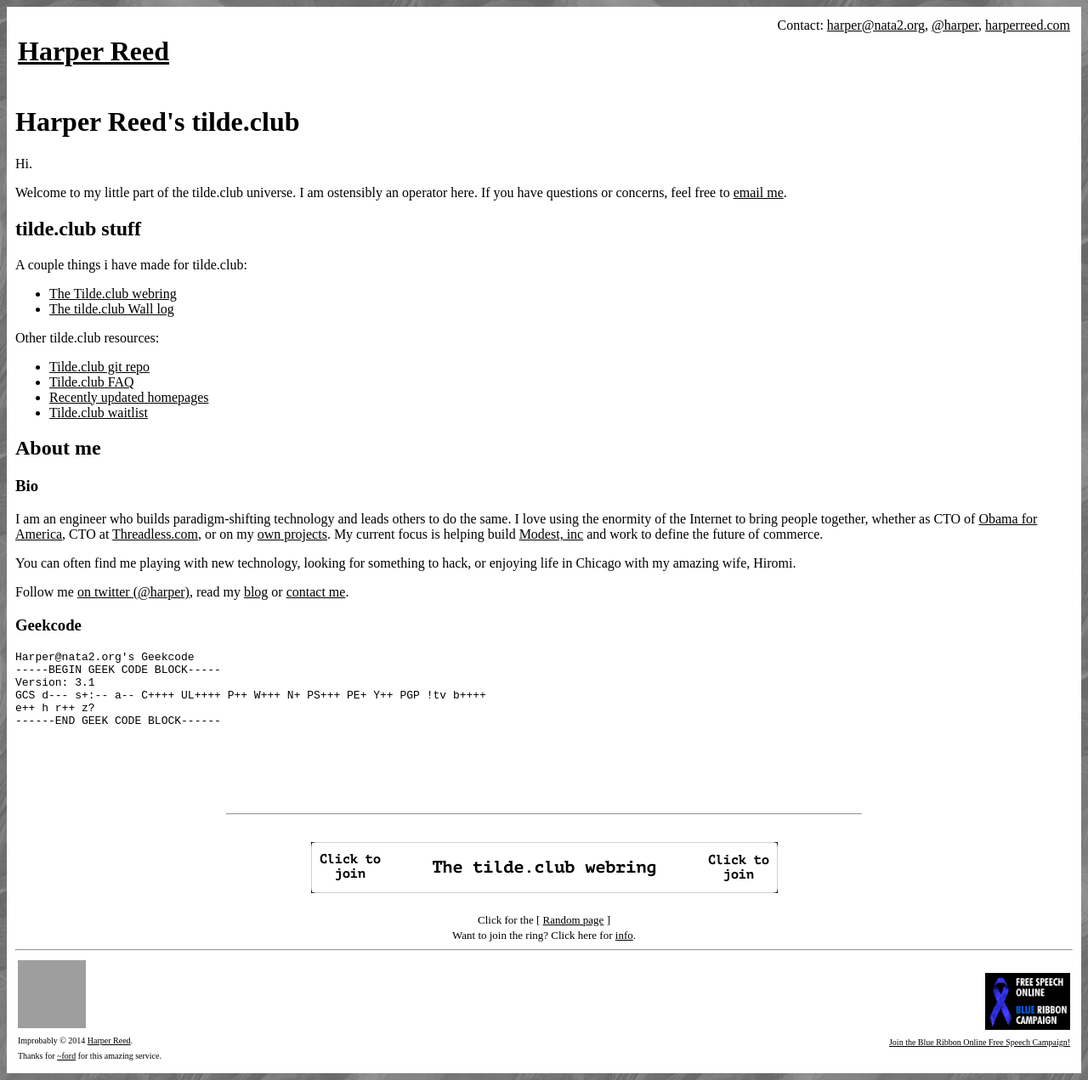
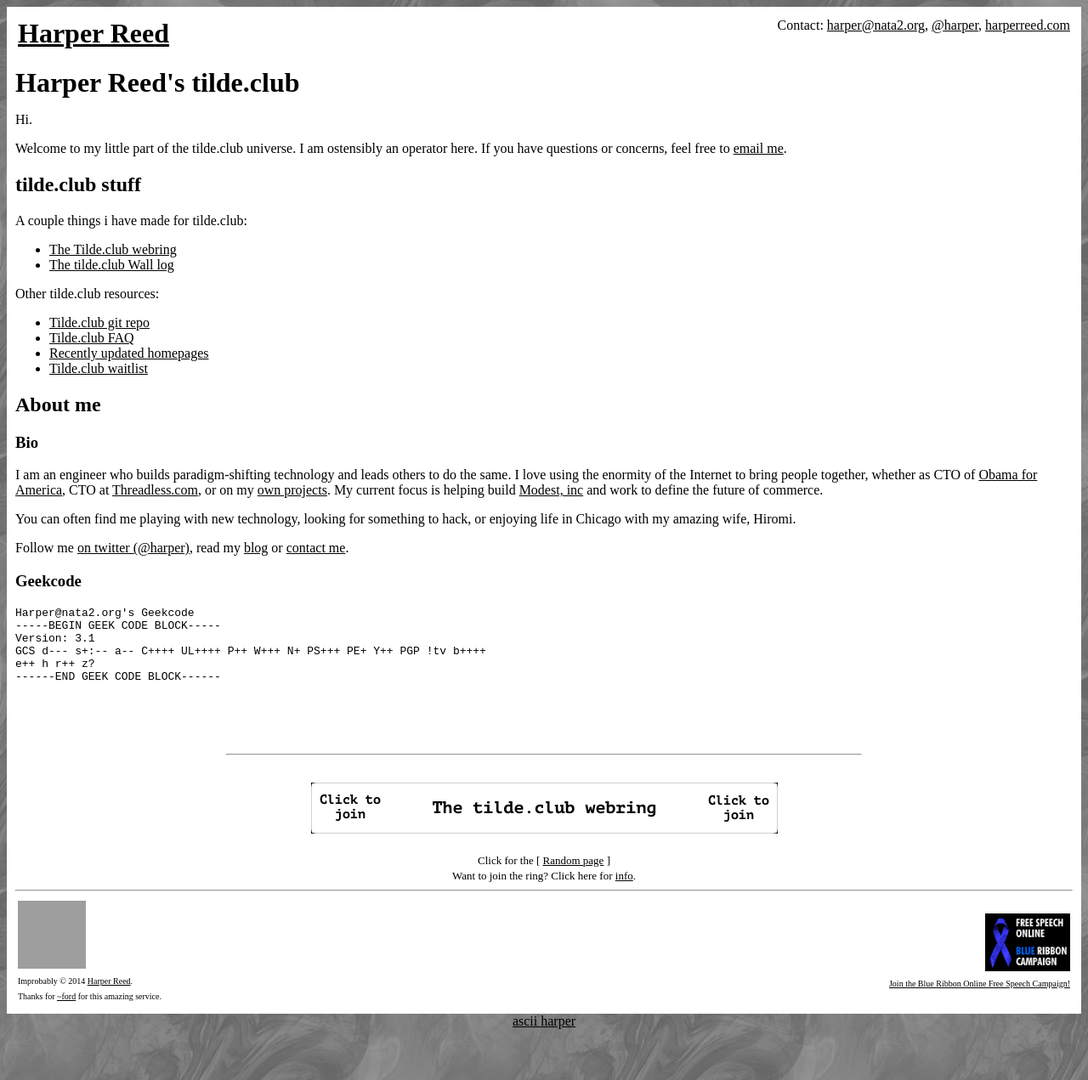
Before and after one commit to harperreed/harper.tilde, a Jekyll site: the page built from index.html, in a window 1280 px wide. Shown: the whole page at 85% size. Built offline with Jekyll 4.4.1, drawn with Linux system fonts in a browser that asks for light colours; nearby versions of some CDN libraries; grey boxes are pictures that could not be loaded.

Commit message:
added ascii

```diff
--- a/_config.yml
+++ b/_config.yml
@@ -2,7 +2,7 @@
 title: "Harper Reed"
 email: harper@nata2.org
 description:
-baseurl: "/~harper"
+baseurl: "/~harper/"
 url: "http://tilde.club"
 
 # Build settings
--- a/_includes/footer.html
+++ b/_includes/footer.html
@@ -9,7 +9,7 @@
 <font size="2">
 </font></p><center><font size="2">
 <center>
-<br><img src="http://tilde.club/~harper/webring.png"  border="0" usemap="#notepad.map"><br>
+<br><img src="{{ "webring.png" | prepend: site.baseurl }}"  border="0" usemap="#notepad.map"><br>
 </center>
 <br>
 Click for the [
@@ -31,16 +31,16 @@
 <table width="100%"><tr>
 <td>
 <div align="left"  width="40%">
-<A href="/~harper"><img src="https://s.gravatar.com/avatar/b7a96b3d5b5cfed5228396104cd67b38?s=80" ></A>
+<A href="{{ site.baseurl }}"><img src="https://s.gravatar.com/avatar/b7a96b3d5b5cfed5228396104cd67b38?s=80" ></A>
 <br />
-<FONT SIZE=1>Improbably &copy; 2014 <A href="/~harper">Harper Reed</A>. <br /> Thanks for <A href="/~ford/">~ford</a> for this amazing service.</FONT>
+<FONT SIZE=1>Improbably &copy; 2014 <A href="{{ site.baseurl }}">{{ site.title }}</A>. <br /> Thanks for <A href="/~ford/">~ford</a> for this amazing service.</FONT>
 </div>
 </td>
 <td>
 
 <div align="right" width="40%">
 <A HREF="http://www.eff.org/" target="_top">
-<IMG  SRC="http://tilde.club/~harper/freespeechrib.gif" ALT="Join the Blue Ribbon Online Free Speech Campaign!" width="100" /><BR />
+<IMG  SRC="{{ "freespeechrib.gif" | prepend: site.baseurl }}" ALT="Join the Blue Ribbon Online Free Speech Campaign!" width="100" /><BR />
 <FONT SIZE=1>Join the Blue Ribbon Online Free Speech Campaign!</FONT></A>
 </BR>
 </div>
--- a/_includes/header.html
+++ b/_includes/header.html
@@ -2,7 +2,7 @@
 <table width="100%">
 <tr>
 <td valign="top">
-<h1><A href="/~harper">{{site.title}}</A></h1>
+<h1><A href="{{ site.baseurl }}">{{site.title}}</A></h1>
 
 </td>
 <td valign="top" align="right">
@@ -16,3 +16,5 @@
 </td>
 </tr>
 </table>
+
+<br />
--- a/_layouts/default.html
+++ b/_layouts/default.html
@@ -14,5 +14,6 @@
 
 {% include footer.html %}
  </div>
+ <center><a href="{{ "ascii/" | prepend: site.baseurl }}">ascii harper</a></center>
 </body>
 </html>
--- a/css/main.css
+++ b/css/main.css
@@ -23,3 +23,9 @@
     color:red;
 
 }
+
+h1{
+
+    margin: 0px;
+
+}
--- a/index.html
+++ b/index.html
@@ -11,7 +11,7 @@
 <p>A couple things i have made for tilde.club:</p>
 
 <ul>
-<li><a href="http://tilde.club/~harper/link.html?action=join">The Tilde.club webring</a></li>
+<li><a href="join.html">The Tilde.club webring</a></li>
 <li><a href="wall.html">The tilde.club Wall log</a></li>
 </ul>
 
@@ -47,4 +47,3 @@
 
 
 <br />
-<br />
```
Also changed, not shown: harper.html (added, +7 -0 lines), _includes/asciiharper.html (renamed from _includes/asciharper.html).
